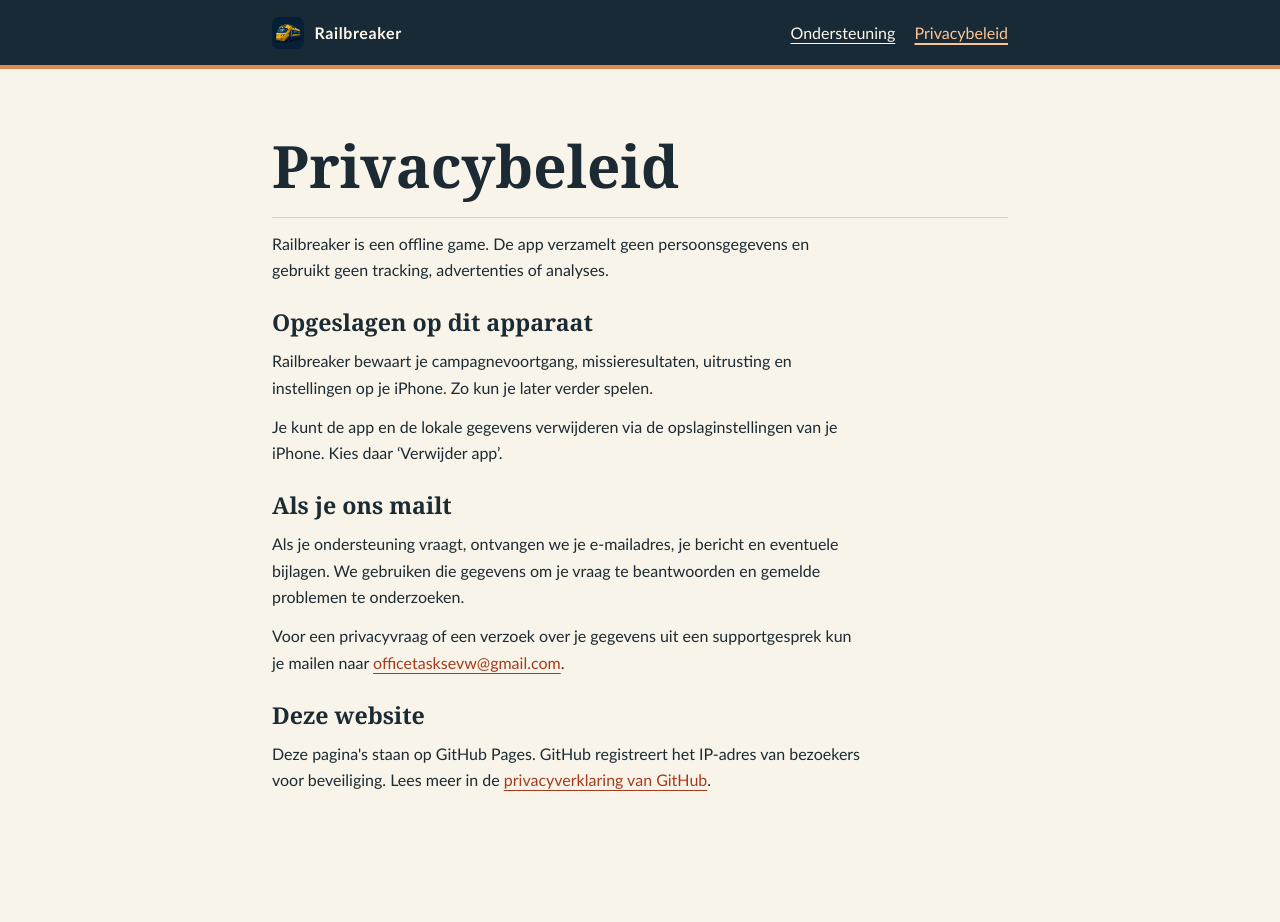
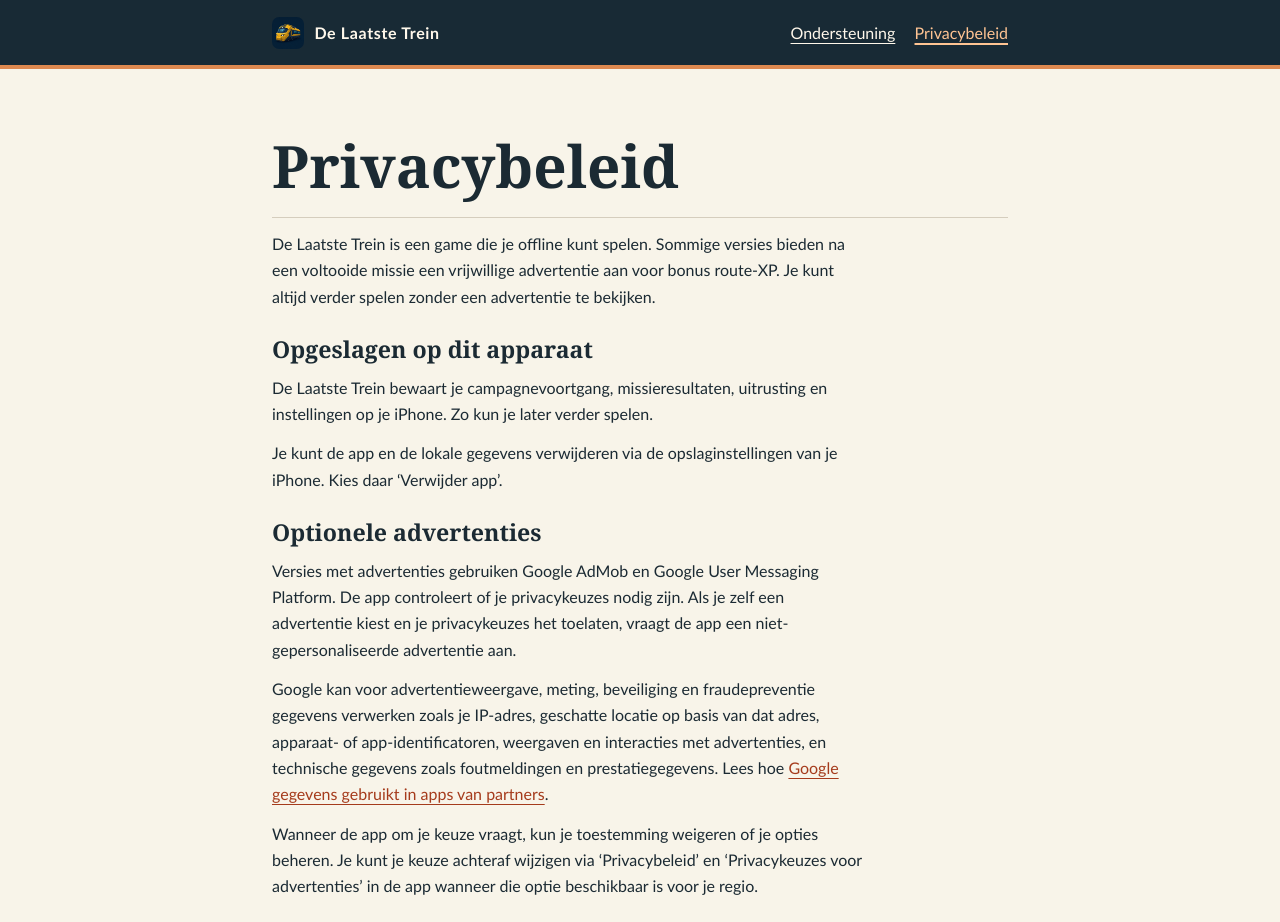
Before and after one commit to taskangel333/railbreaker, a plain HTML site: page privacy/index.html in a window 1280 px wide. Shown: the top 922 px of the page. Before the commit the page ends 857 px from the top, so only its background shows below. Drawn offline with Linux system fonts and the light colour scheme.

Commit message:
Document optional AdMob rewards and privacy choices

```diff
--- a/privacy/index.html
+++ b/privacy/index.html
@@ -3,8 +3,8 @@
 <head>
   <meta charset="utf-8">
   <meta name="viewport" content="width=device-width, initial-scale=1">
-  <title>Privacybeleid – Railbreaker</title>
-  <meta name="description" content="Welke gegevens Railbreaker op je iPhone bewaart en hoe je ze verwijdert.">
+  <title>Privacybeleid – De Laatste Trein</title>
+  <meta name="description" content="Welke gegevens De Laatste Trein bewaart en hoe je je advertentieprivacy beheert.">
   <link rel="icon" href="../railbreaker.png" type="image/png">
   <link rel="stylesheet" href="../railbreaker.css">
 </head>
@@ -12,7 +12,7 @@
   <a class="skip" href="#inhoud">Naar de inhoud</a>
   <header>
     <div class="wrap">
-      <span class="brand"><img src="../railbreaker.png" alt="" width="32" height="32">Railbreaker</span>
+      <span class="brand"><img src="../railbreaker.png" alt="" width="32" height="32">De Laatste Trein</span>
       <nav aria-label="Service">
         <a href="../">Ondersteuning</a>
         <a href="./" aria-current="page">Privacybeleid</a>
@@ -21,11 +21,17 @@
   </header>
   <main id="inhoud" class="wrap">
     <h1>Privacybeleid</h1>
-    <p>Railbreaker is een offline game. De app verzamelt geen persoonsgegevens en gebruikt geen tracking, advertenties of analyses.</p>
+    <p>De Laatste Trein is een game die je offline kunt spelen. Sommige versies bieden na een voltooide missie een vrijwillige advertentie aan voor bonus route-XP. Je kunt altijd verder spelen zonder een advertentie te bekijken.</p>
     <section>
       <h2>Opgeslagen op dit apparaat</h2>
-      <p>Railbreaker bewaart je campagnevoortgang, missieresultaten, uitrusting en instellingen op je iPhone. Zo kun je later verder spelen.</p>
+      <p>De Laatste Trein bewaart je campagnevoortgang, missieresultaten, uitrusting en instellingen op je iPhone. Zo kun je later verder spelen.</p>
       <p>Je kunt de app en de lokale gegevens verwijderen via de opslaginstellingen van je iPhone. Kies daar ‘Verwijder app’.</p>
+    </section>
+    <section>
+      <h2>Optionele advertenties</h2>
+      <p>Versies met advertenties gebruiken Google AdMob en Google User Messaging Platform. De app controleert of je privacykeuzes nodig zijn. Als je zelf een advertentie kiest en je privacykeuzes het toelaten, vraagt de app een niet-gepersonaliseerde advertentie aan.</p>
+      <p>Google kan voor advertentieweergave, meting, beveiliging en fraudepreventie gegevens verwerken zoals je IP-adres, geschatte locatie op basis van dat adres, apparaat- of app-identificatoren, weergaven en interacties met advertenties, en technische gegevens zoals foutmeldingen en prestatiegegevens. Lees hoe <a href="https://policies.google.com/technologies/partner-sites?hl=nl">Google gegevens gebruikt in apps van partners</a>.</p>
+      <p>Wanneer de app om je keuze vraagt, kun je toestemming weigeren of je opties beheren. Je kunt je keuze achteraf wijzigen via ‘Privacybeleid’ en ‘Privacykeuzes voor advertenties’ in de app wanneer die optie beschikbaar is voor je regio.</p>
     </section>
     <section>
       <h2>Als je ons mailt</h2>
```
